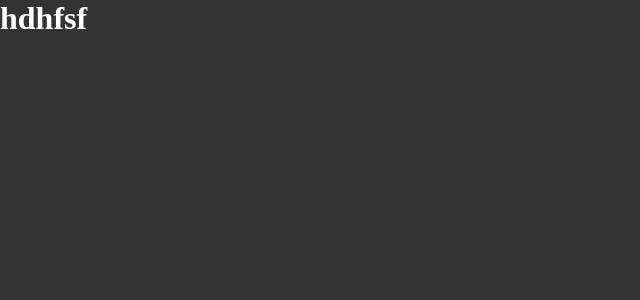
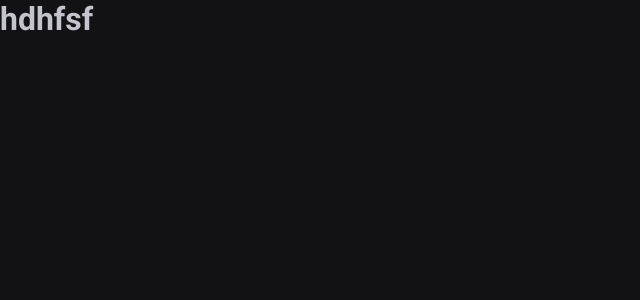
Before and after one commit to alexandronrossi/02-ignite-timer, a React (Vite) app: page / in a window 1280 px wide. Shown: the top 300 px of the page, without its empty margins (0-640 px from the left). Built offline with nearby package versions, Linux system fonts and the light colour scheme.

Commit message:
Aula: Cores e fontes

```diff
--- a/index.html
+++ b/index.html
@@ -3,7 +3,15 @@
 	<head>
 		<meta charset="UTF-8" />
 
+		<link rel="preconnect" href="https://fonts.googleapis.com" />
+		<link rel="preconnect" href="https://fonts.gstatic.com" crossorigin />
+
 		<meta name="viewport" content="width=device-width, initial-scale=1.0" />
+
+		<link
+			href="https://fonts.googleapis.com/css2?family=Roboto+Mono:wght@700&family=Roboto:wght@400;700&display=swap"
+			rel="stylesheet"
+		/>
 
 		<title>Ignite timer</title>
 	</head>
--- a/src/styles/global.ts
+++ b/src/styles/global.ts
@@ -7,8 +7,22 @@
 		box-sizing: border-box;
 	}
 
+	:focus {
+		outline: 0;
+		box-shadow: 0 0 0 2px ${props => props.theme["gray-500"]};
+	}
+
 	body {
-		background: #333;
-		color: #fff;
+		background: ${props => props.theme["gray-900"]};
+		color: ${props => props.theme["gray-300"]};
+	}
+
+	body,
+	input,
+	textarea,
+	button {
+		font-family: 'Roboto', sans-serif;
+		font-weight: 400;
+		font-size: 1rem;
 	}
 `
--- a/src/styles/themes/default.ts
+++ b/src/styles/themes/default.ts
@@ -1,3 +1,21 @@
 export const defaultTheme = {
+	white: "#FFF",
 
-}
+	"gray-100": "#E1E1E6",
+	"gray-300": "#C4C4CC",
+	"gray-400": "#8D8D99",
+	"gray-500": "#7C7C8A",
+	"gray-600": "#323238",
+	"gray-700": "#29292E",
+	"gray-800": "#202024",
+	"gray-900": "#121214",
+
+	"green-300": "#00B37E",
+	"green-500": "#00875F",
+	"green-700": "#015F43",
+
+	"red-500": "#AB222E",
+	"red-700": "#7A1921",
+
+	"yellow-500": "#FBA94C",
+};
```
Also changed, not shown: src/components/Button.styles.ts (+13 -3 lines).
